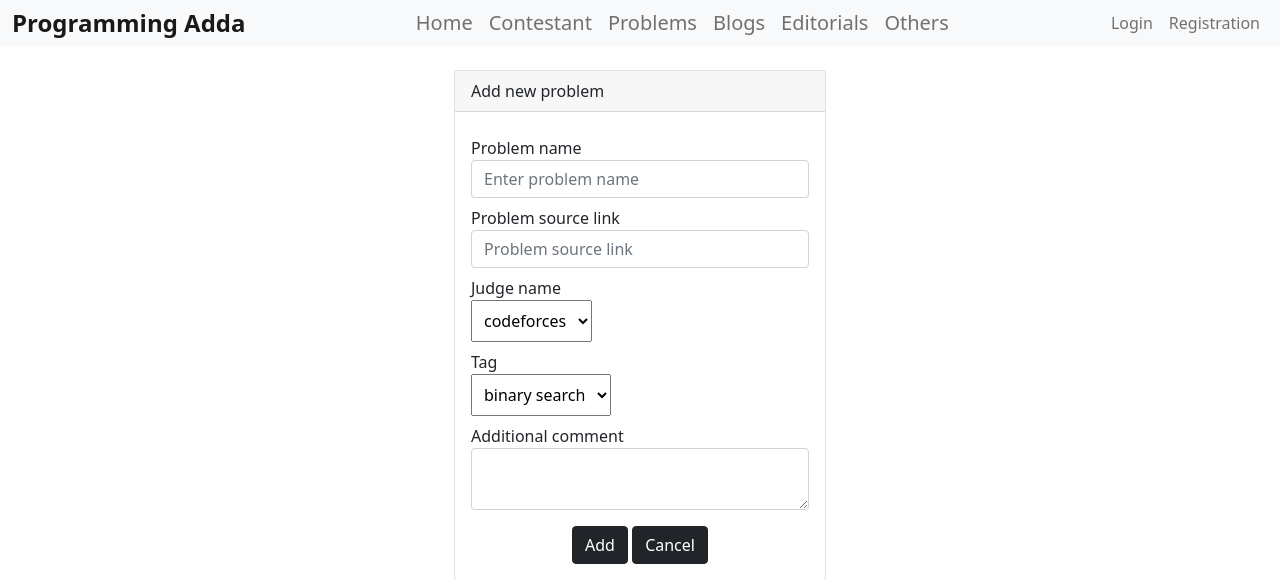
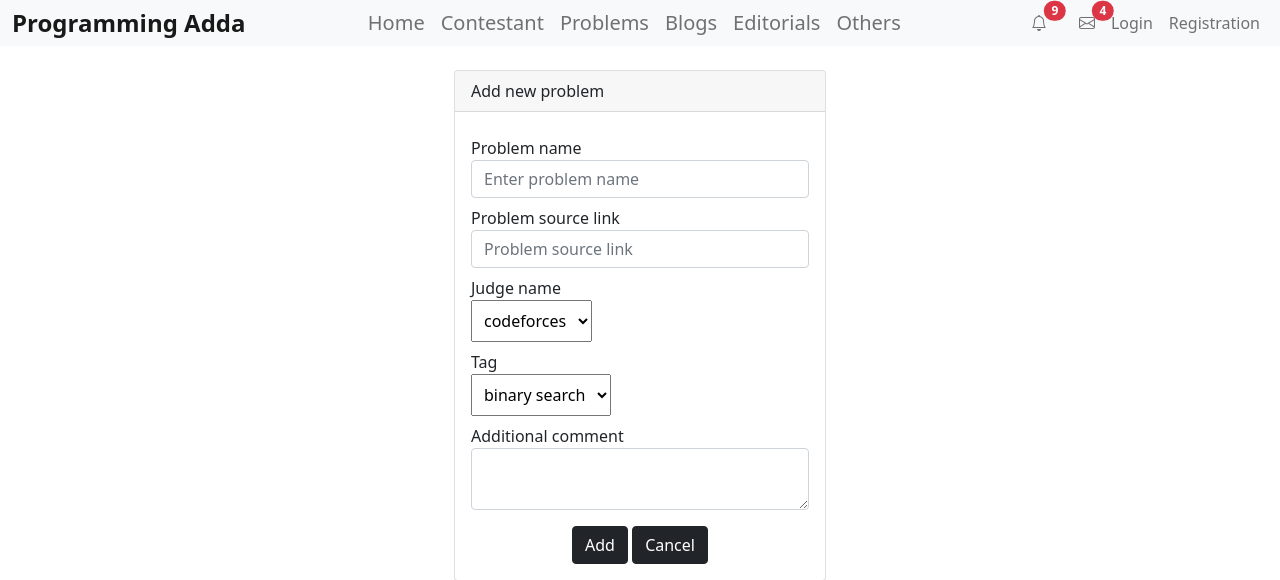
Before and after one commit to Bonusree/programming_adda, a Django app: page /addblogs/ in a window 1280 px wide. Shown: the top 580 px of the page. Run offline with Django 4.2, Linux system fonts and the light colour scheme; some libraries are stand-ins or nearby versions.

Commit message:
add notification and message icon

```diff
--- a/templates/base.html
+++ b/templates/base.html
@@ -60,6 +60,14 @@
           </ul>
 
           <ul class="navbar-nav mb-2 mb-lg-0">
+            <li class="nav-item position-relative mx-3">
+              <i class="nav-link bi bi-bell" ></i>
+              <span class="position-absolute top-0 start-100 translate-middle badge rounded-pill bg-danger my-2" id="notifications">9</span>
+            </li>
+            <li class="nav-item position-relative">
+              <i class="nav-link bi bi-envelope"></i>
+              <span class="position-absolute top-0 start-100 translate-middle badge rounded-pill bg-danger my-2" id="messages">4</span>
+            </li>
             {% if user.is_authenticated %}
             <li class="nav-item">
               <a class="nav-link {% if request.path == '/profile/' %}active{% endif %}" href="/profile/">{{user.username}}</a>
```
